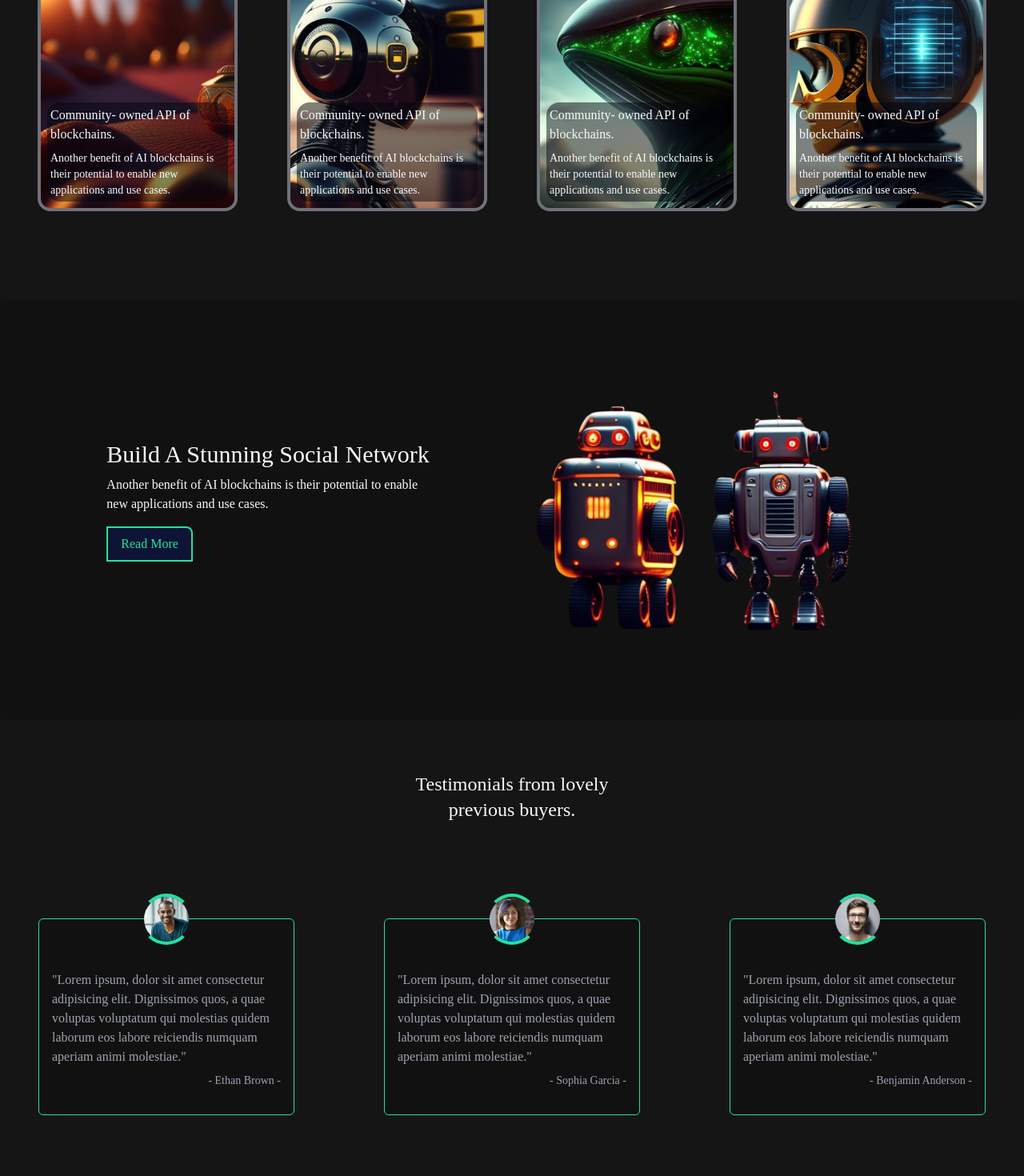
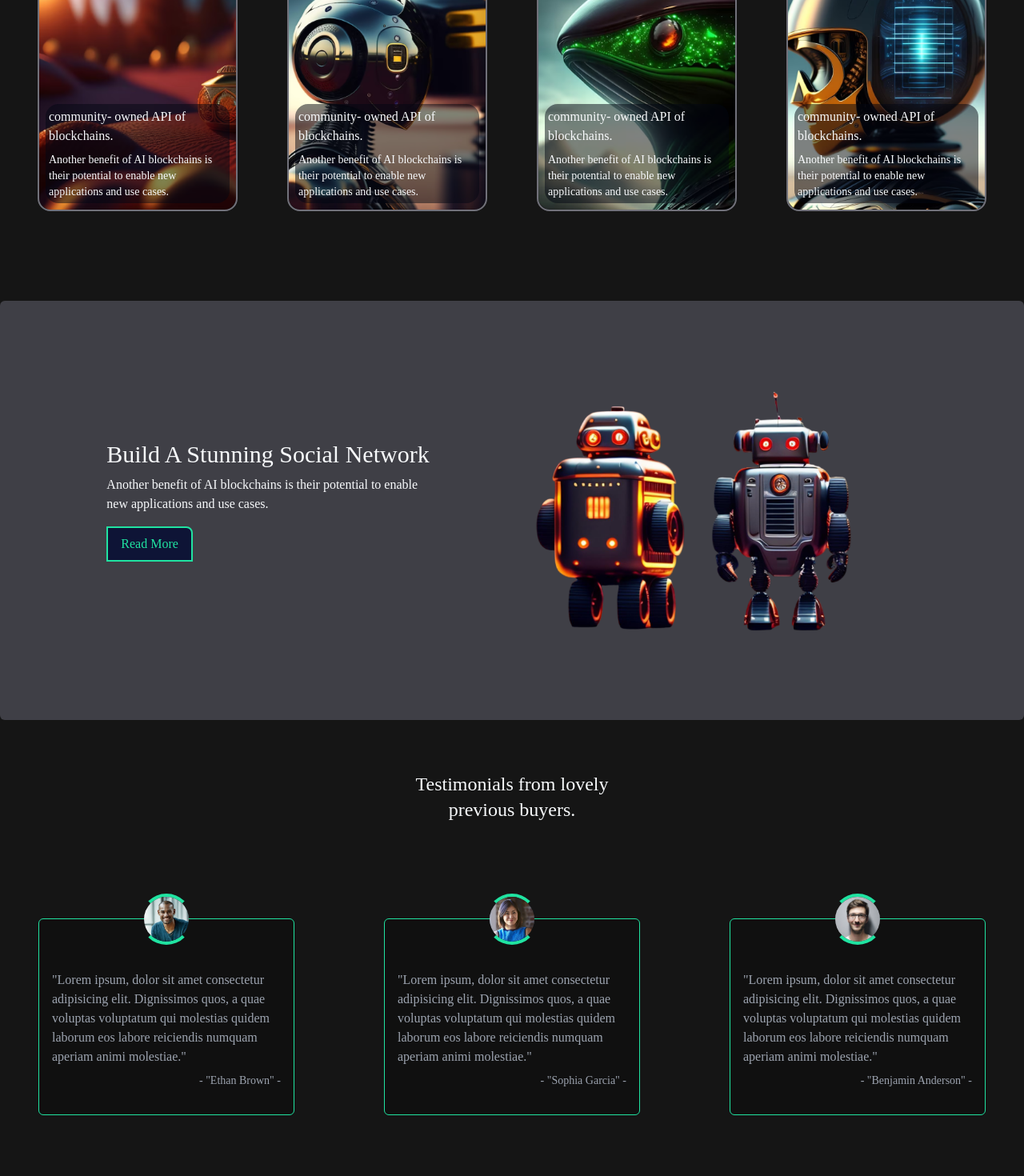
Before and after one commit to LakshanRukantha/API-of-blockchains, a Next.js app: page / in a window 1280 px wide. Shown: the part 1080-2550 px from the top of the page at 80% size. Built offline with nearby package versions, Linux system fonts and the light colour scheme; a web font is replaced by a local one.

Commit message:
fix: UI/UX Improvements

```diff
--- a/package.json
+++ b/package.json
@@ -12,6 +12,7 @@
     "@types/node": "18.15.13",
     "@types/react": "18.0.37",
     "@types/react-dom": "18.0.11",
+    "aos": "^2.3.4",
     "autoprefixer": "10.4.14",
     "next": "13.3.0",
     "postcss": "8.4.23",
@@ -20,5 +21,8 @@
     "react-icons": "^4.8.0",
     "tailwindcss": "3.3.1",
     "typescript": "5.0.4"
+  },
+  "devDependencies": {
+    "@types/aos": "^3.0.4"
   }
 }
--- a/src/components/NavBar.tsx
+++ b/src/components/NavBar.tsx
@@ -6,12 +6,12 @@ const NavBar = () => {
   return (
     <nav className="flex justify-between align-middle py-4 px-8 w-full bg-zinc-800 shadow z-10 fixed">
       <a href="#">
-      <Image src={logo} alt="Logo" width={100} height={100} />
+        <Image src={logo} alt="Logo" width={100} height={100} />
       </a>
       <div className="flex align-middle">
         <button
           type="button"
-          className="text-[#20E3A1] bg-[#0E1436] border-2 px-4 py-1 rounded-tr-lg border-[#20E3A1] hover:scale-105 transition-all ease-in-out"
+          className="text-[#20E3A1] bg-[#0E1436] border-2 px-4 py-1 rounded-tr-lg border-[#20E3A1] active:scale-95 hover:brightness-125 transition-all ease-in-out"
         >
           Contact Us
         </button>
--- a/src/pages/index.tsx
+++ b/src/pages/index.tsx
@@ -1,8 +1,10 @@
 import NavBar from "@/components/NavBar";
 import Head from "next/head";
 import { Inter } from "next/font/google";
-import Image from "next/image";
+import Image, { StaticImageData } from "next/image";
 import { FaLinkedin, FaFacebook, FaTwitter } from "react-icons/fa";
+import AOS from "aos";
+import "aos/dist/aos.css";
 import logo from "../../public/assets/images/logo.png";
 import robots01 from "../../public/assets/images/robots-01.png";
 import polygon01 from "../../public/assets/images/polygon-1.png";
@@ -16,17 +18,86 @@ import robots02 from "../../public/assets/images/robots-02.png";
 import person01 from "../../public/assets/images/person-01.png";
 import person02 from "../../public/assets/images/person-02.png";
 import person03 from "../../public/assets/images/person-03.png";
+import { useEffect } from "react";
 
-const inter = Inter({ subsets: ["latin"] });
+type CardItemsType = {
+  image: StaticImageData;
+  title: string;
+  subTitle: string;
+};
+
+type TestimonialType = {
+  image: StaticImageData;
+  description: string;
+  name: string;
+};
 
 export default function Home() {
+  useEffect(() => {
+    AOS.init({
+      duration: 1000,
+      //once: true
+    });
+  }, []);
+
+  const cardItems: CardItemsType[] = [
+    {
+      image: rect1,
+      title: "community- owned API of blockchains.",
+      subTitle:
+        "Another benefit of AI blockchains is their potential to enable new applications and use cases.",
+    },
+    {
+      image: rect2,
+      title: "community- owned API of blockchains.",
+      subTitle:
+        "Another benefit of AI blockchains is their potential to enable new applications and use cases.",
+    },
+    {
+      image: rect3,
+      title: "community- owned API of blockchains.",
+      subTitle:
+        "Another benefit of AI blockchains is their potential to enable new applications and use cases.",
+    },
+    {
+      image: rect4,
+      title: "community- owned API of blockchains.",
+      subTitle:
+        "Another benefit of AI blockchains is their potential to enable new applications and use cases.",
+    },
+  ];
+
+  const testimonials: TestimonialType[] = [
+    {
+      image: person01,
+      description:
+        '"Lorem ipsum, dolor sit amet consectetur adipisicing elit. Dignissimos quos, a quae voluptas voluptatum qui molestias quidem laborum eos labore reiciendis numquam aperiam animi molestiae."',
+      name: '"Ethan Brown"',
+    },
+    {
+      image: person02,
+      description:
+        '"Lorem ipsum, dolor sit amet consectetur adipisicing elit. Dignissimos quos, a quae voluptas voluptatum qui molestias quidem laborum eos labore reiciendis numquam aperiam animi molestiae."',
+      name: '"Sophia Garcia"',
+    },
+    {
+      image: person03,
+      description:
+        '"Lorem ipsum, dolor sit amet consectetur adipisicing elit. Dignissimos quos, a quae voluptas voluptatum qui molestias quidem laborum eos labore reiciendis numquam aperiam animi molestiae."',
+      name: '"Benjamin Anderson"',
+    },
+  ];
+
   return (
     <>
       <Head>
         <title>API Of Blockchains</title>
       </Head>
       <NavBar />
-      <div className="flex flex-col w-full h-full justify-center pt-32">
+      <div
+        className="flex flex-col w-full h-full justify-center pt-32"
+        data-aos="fade-in"
+      >
         <Image
           className="absolute top-0 sm:top-16 -z-10"
           src={polygon02}
@@ -49,7 +120,7 @@ export default function Home() {
           height={200}
         />
         <h2 className="text-center text-[#20E3A1] text-2xl pt-8 pb-2">
-          Community-Owned
+          Community - Owned
         </h2>
         <h1 className="text-center text-slate-50 text-4xl font-jaapokkiSubtract">
           API Of Blockchains.
@@ -67,66 +138,31 @@ export default function Home() {
           With AI algorithms running on the network
         </h2>
         <div className="grid xl:grid-cols-4 lg:grid-cols-4 md:grid-cols-2 grid-cols-1 gap-8 my-16 p-8 w-full place-items-center">
-          <div className="relative transition ease-in-out hover:scale-105">
-            <Image src={rect1} alt="card1" width={250} height={250} />
-            <div className="absolute border-4 border-zinc-500 hover:border-[#20E3A1] flex flex-col justify-end w-full hover:backdrop-brightness-50 rounded-2xl h-full cursor-pointer bottom-0 p-2">
+          {cardItems.map((item, index: number) => (
+            <div
+              key={index}
+              className="relative transition ease-in-out hover:scale-105"
+              data-aos="fade-up"
+              data-aos-delay={200 * index}
+            >
+              <Image src={item.image} alt="card1" width={250} height={250} />
+              <div className="absolute border-2 border-zinc-500 hover:border-[#20E3A1] flex flex-col justify-end w-full hover:backdrop-brightness-50 rounded-2xl h-full cursor-pointer bottom-0 p-2">
                 <div className="bg-gray-950 bg-opacity-50 rounded-2xl">
-                <h3 className="text-slate-50 h-fit  p-1">
-                  Community- owned API of blockchains.
-                </h3>
+                  <h3 className="text-slate-50 h-fit  p-1">{item.title}</h3>
                   <h4 className="text-slate-50 text-sm  p-1">
-                  Another benefit of AI blockchains is their potential to enable
-                  new applications and use cases.
+                    {item.subTitle}
                   </h4>
                 </div>
               </div>
             </div>
-          <div className="relative transition ease-in-out hover:scale-105">
-            <Image src={rect2} alt="card1" width={250} height={250} />
-            <div className="absolute border-4 border-zinc-500 hover:border-[#20E3A1] flex flex-col justify-end w-full hover:backdrop-brightness-50 rounded-2xl h-full cursor-pointer bottom-0 p-2">
-              <div className="bg-gray-950 bg-opacity-50 rounded-2xl">
-                <h3 className="text-slate-50 h-fit p-1">
-                  Community- owned API of blockchains.
-                </h3>
-                <h4 className="text-slate-50 text-sm p-1">
-                  Another benefit of AI blockchains is their potential to enable
-                  new applications and use cases.
-                </h4>
+          ))}
         </div>
       </div>
-          </div>
-          <div className="relative transition ease-in-out hover:scale-105">
-            <Image src={rect3} alt="card1" width={250} height={250} />
-            <div className="absolute border-4 border-zinc-500 hover:border-[#20E3A1] flex flex-col justify-end w-full hover:backdrop-brightness-50 rounded-2xl h-full cursor-pointer bottom-0 p-2">
-              <div className="bg-gray-950 bg-opacity-50 rounded-2xl">
-                <h3 className="text-slate-50 h-fit p-1">
-                  Community- owned API of blockchains.
-                </h3>
-                <h4 className="text-slate-50 text-sm p-1">
-                  Another benefit of AI blockchains is their potential to enable
-                  new applications and use cases.
-                </h4>
-              </div>
-            </div>
-          </div>
-          <div className="relative transition ease-in-out hover:scale-105">
-            <Image src={rect4} alt="card1" width={250} height={250} />
-            <div className="absolute border-4 border-zinc-500 hover:border-[#20E3A1] flex flex-col justify-end w-full hover:backdrop-brightness-50 rounded-2xl h-full cursor-pointer bottom-0 p-2">
-              <div className="bg-gray-950 bg-opacity-50 rounded-2xl">
-                <h3 className="text-slate-50 h-fit p-1">
-                  Community- owned API of blockchains.
-                </h3>
-                <h4 className="text-slate-50 text-sm p-1">
-                  Another benefit of AI blockchains is their potential to enable
-                  new applications and use cases.
-                </h4>
-              </div>
-            </div>
-          </div>
-        </div>
-      </div>
-      <div className="container max-w-screen-xl flex flex-col mx-auto md:flex-row md:justify-center w-full place-items-center mt-20 p-8 bg-black bg-opacity-20 rounded-md">
-        <div className="flex flex-col align-middle justify-around md:w-1/3 h-full">
+      <div className="container max-w-screen-xl flex flex-col mx-auto md:flex-row md:justify-center w-full place-items-center mt-20 p-8 bg-zinc-700 md:items-stretch rounded-md">
+        <div
+          className="flex flex-col align-middle justify-center md:w-1/3"
+          data-aos="fade-up"
+        >
           <h2 className="text-slate-50 text-3xl text-left my-2">
             Build A Stunning Social Network
           </h2>
@@ -136,13 +172,19 @@ export default function Home() {
           </p>
           <button
             type="button"
-            className="text-[#20E3A1] bg-[#0E1436] border-2 w-fit px-4 py-2 rounded-tr-lg border-[#20E3A1] mb-8 hover:scale-105 transition-all ease-in-out"
+            className="text-[#20E3A1] bg-[#0E1436] border-2 w-fit px-4 py-2 rounded-tr-lg border-[#20E3A1] mb-8 active:scale-95 hover:brightness-125 transition-all ease-in-out"
           >
             Read More
           </button>
         </div>
-        <div className="relative -left-8 w-full  md:w-1/2">
-          <Image src={robots02} alt="card1" width={650} height={250} />
+        <div className="relative -left-8 w-full  md:w-1/2" data-aos="fade-up">
+          <Image
+            src={robots02}
+            alt="card1"
+            width={650}
+            height={250}
+            className="h-full"
+          />
         </div>
       </div>
       <div className="mt-16">
@@ -150,10 +192,16 @@ export default function Home() {
           Testimonials from lovely previous buyers.
         </h2>
         <div className="grid grid-cols-1 gap-4 place-items-center md:grid-cols-2 lg:grid-cols-3 my-8">
-          <div className="w-80 h-50 bg-black bg-opacity-20 my-10 rounded-md border border-[#20E3A1] hover:scale-105 transition-all ease-in-out cursor-pointer">
+          {testimonials.map((item, index: number) => (
+            <div
+              key={index}
+              className="w-80 h-50 bg-black bg-opacity-20 my-10 rounded-md border border-[#20E3A1] hover:scale-105 transition-all ease-in-out cursor-pointer"
+              data-aos="zoom-in"
+              data-aos-delay={200 * index}
+            >
               <div className="relative flex items-center justify-center -top-8 w-16 h-16 mx-auto rounded-full overflow-hidden border-4 border-x-transparent border-y-[#20E3A1]">
                 <Image
-                src={person01}
+                  src={item.image}
                   width={100}
                   height={100}
                   alt="person1"
@@ -161,55 +209,16 @@ export default function Home() {
                 />
               </div>
               <p className="relative text-gray-400 -top-4 p-4">
-              "Lorem ipsum, dolor sit amet consectetur adipisicing elit.
-              Dignissimos quos, a quae voluptas voluptatum qui molestias quidem
-              laborum eos labore reiciendis numquam aperiam animi molestiae."
+                {item.description}
                 <span className="flex flex-col items-end mt-2 text-sm">
-                - Ethan Brown -
+                  - {item.name} -
                 </span>
               </p>
             </div>
-          <div className="w-80 h-50 bg-black bg-opacity-20 my-10 rounded-md border border-[#20E3A1] hover:scale-105 transition-all ease-in-out cursor-pointer">
-            <div className="relative -top-8 w-16 h-16 mx-auto rounded-full overflow-hidden border-4 border-x-transparent border-y-[#20E3A1]">
-              <Image
-                src={person02}
-                width={100}
-                height={100}
-                alt="person2"
-                className="object-cover object-center w-full h-full"
-              />
-            </div>
-            <p className="relative text-gray-400 -top-4 p-4">
-              "Lorem ipsum, dolor sit amet consectetur adipisicing elit.
-              Dignissimos quos, a quae voluptas voluptatum qui molestias quidem
-              laborum eos labore reiciendis numquam aperiam animi molestiae."
-              <span className="flex flex-col items-end mt-2 text-sm">
-                - Sophia Garcia -
-              </span>
-            </p>
-          </div>
-          <div className="w-80 h-50 bg-black bg-opacity-20 my-10 rounded-md border border-[#20E3A1] hover:scale-105 transition-all ease-in-out cursor-pointer">
-            <div className="relative -top-8 w-16 h-16 mx-auto rounded-full overflow-hidden border-4 border-x-transparent border-y-[#20E3A1]">
-              <Image
-                src={person03}
-                width={100}
-                height={100}
-                alt="person3"
-                className="object-cover object-center w-full h-full"
-              />
-            </div>
-            <p className="relative text-gray-400 -top-4 p-4">
-              "Lorem ipsum, dolor sit amet consectetur adipisicing elit.
-              Dignissimos quos, a quae voluptas voluptatum qui molestias quidem
-              laborum eos labore reiciendis numquam aperiam animi molestiae."
-              <span className="flex flex-col items-end mt-2 text-sm">
-                - Benjamin Anderson -
-              </span>
-            </p>
+          ))}
         </div>
       </div>
-      </div>
-      <div>
+      <div data-aos="fade-up">
         <h2 className="text-2xl text-slate-50 text-center mt-16 mb-8">
           Want to get involved?
         </h2>
@@ -219,7 +228,7 @@ export default function Home() {
         </p>
         <button
           type="button"
-          className="flex mx-auto mt-8 text-[#20E3A1] bg-[#0E1436] border-2 w-fit px-4 py-2 rounded-tr-lg border-[#20E3A1] mb-8 hover:scale-105 transition-all ease-in-out"
+          className="flex mx-auto mt-8 text-[#20E3A1] bg-[#0E1436] border-2 w-fit px-4 py-2 rounded-tr-lg border-[#20E3A1] mb-8 active:scale-95 hover:brightness-125 transition-all ease-in-out"
         >
           Join Our Community
         </button>
```
Also changed, not shown: 1 other file (tests, documents, lock files or other folders). Lines whose indentation alone changed are shown as unchanged.
